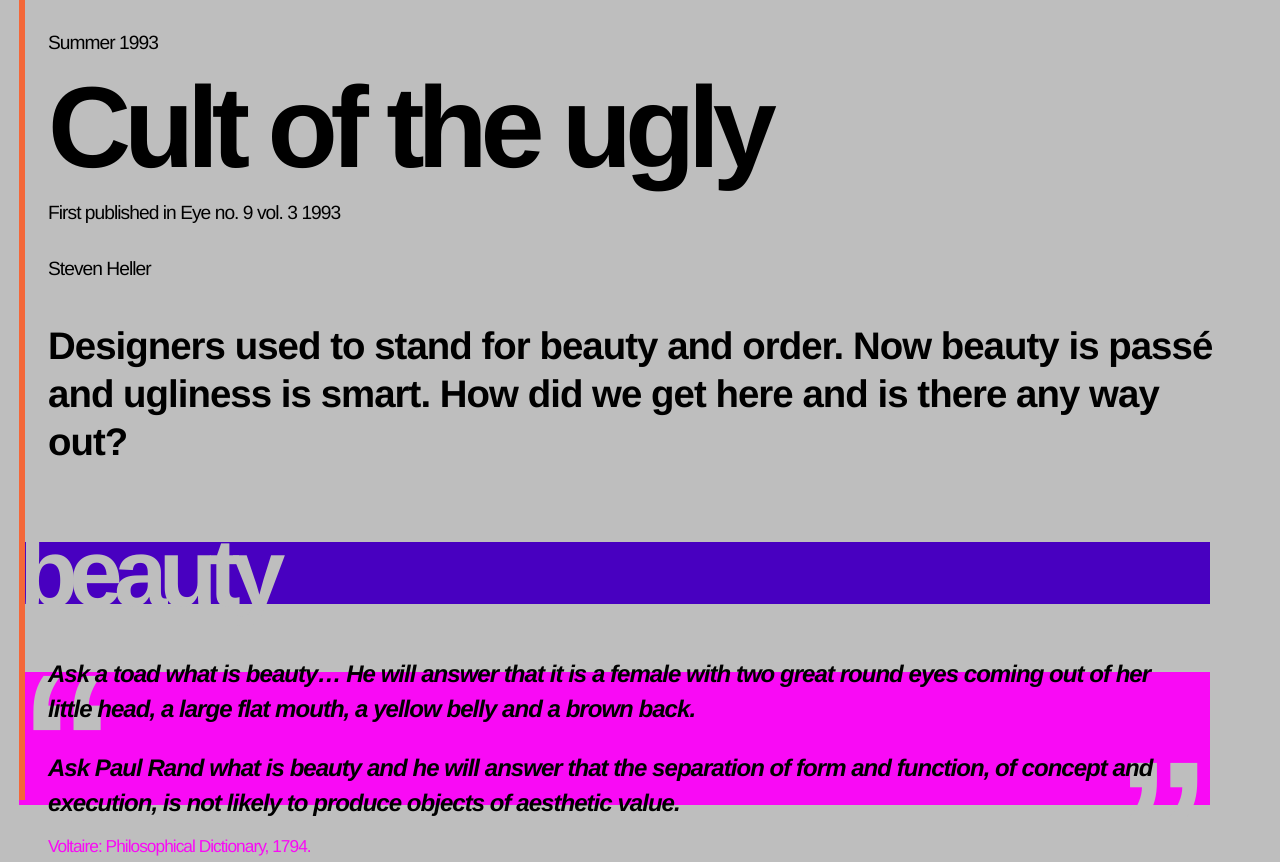
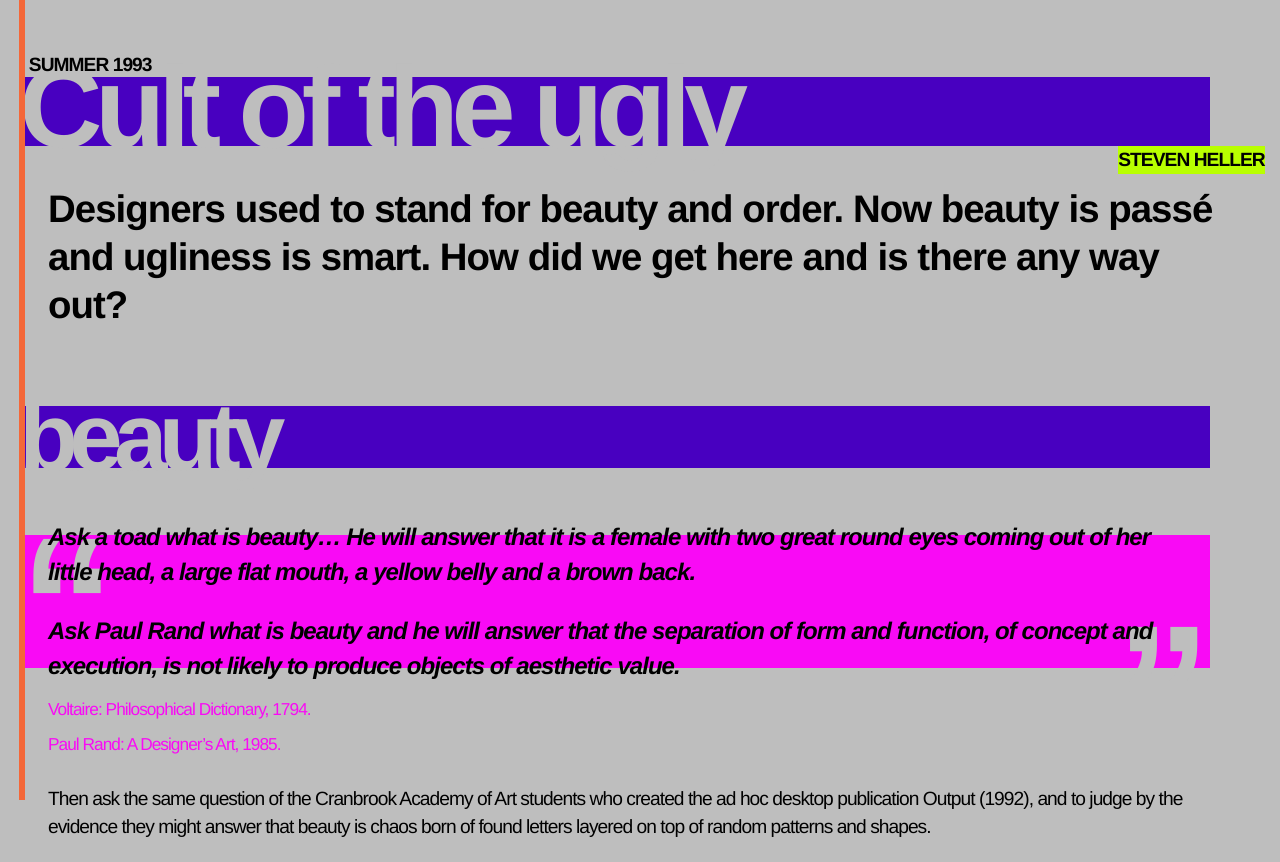
Before and after one commit to user012100/spread, a plain HTML site: page index.html in a window 1280 px wide. Shown: the top 862 px of the page. Drawn offline with Linux system fonts and the light colour scheme.

Commit message:
added style to h1

```diff
--- a/index.html
+++ b/index.html
@@ -11,7 +11,6 @@
         <header>
             <p>Summer 1993</p>
             <h1>Cult of the ugly</h1>
-            <p>First published in Eye no. 9 vol. 3 1993</p>
             <p><a>Steven Heller</a></p>
         </header>
         <main>
--- a/style.css
+++ b/style.css
@@ -3,7 +3,7 @@
     font-family: Helvetica, sans-serif;
     font-size: 120%;
 }
-/* test */
+
 p {
     line-height: 145%;
     letter-spacing: -0.05rem;
@@ -13,14 +13,50 @@ p {
     padding-inline-end: 2.5rem;
 }
 
+header {
+    p:nth-child(1) {
+        font-weight: 700;
+        text-transform: uppercase;
+        position: absolute;
+        margin-block-start: -1.35rem;
+        margin-inline-start: -1rem;
+    }
+
+    a {
+        font-weight: 700;
+        text-transform: uppercase;
+        position: absolute;
+        text-align: right;
+        right: 0;
+        margin-block-start: -1.5rem;
+        margin-inline-end: 0.8rem;
+        background-color: #B9FF00;
+    }
+}
+
 h1 {
-    color: black;
+    color: #BEBEBE;
     font-size: 6rem;
     font-weight: 700;
     letter-spacing: -0.38rem;
     line-height: 4.4rem;
-    padding-inline-start: 2.5rem;
-    padding-inline-end: 2.5rem;
+    margin-inline-start: 1rem;
+    margin-inline-end: 1rem;
+    margin-block-start: 4rem;
+    background-color: #4800C0;
+    display: flow-root;
+    inline-size: fit-content;
+    width: 93vw;
+
+    &::before,
+    &::after {
+		content: ''; /* Gives us “empty” pseudos to work with. */
+		display: block;
+		visibility: hidden; /* We don’t need to see it or click it. */
+	}
+
+    &::before { margin-block-start: -0.1em; }
+	&::after { margin-block-end: -0.03em; }
 }
 
 /* RMB to change the color H1 */
```
